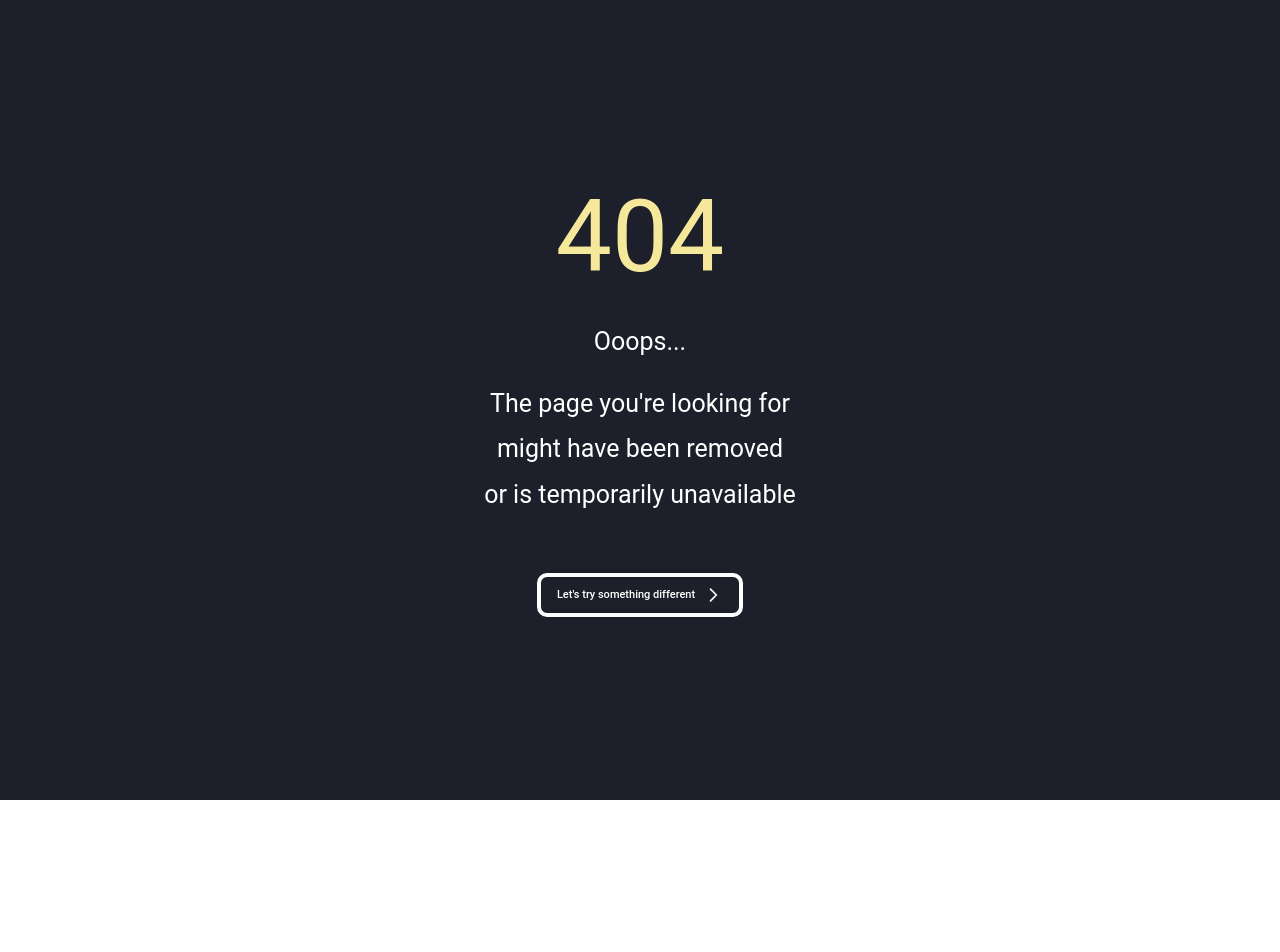
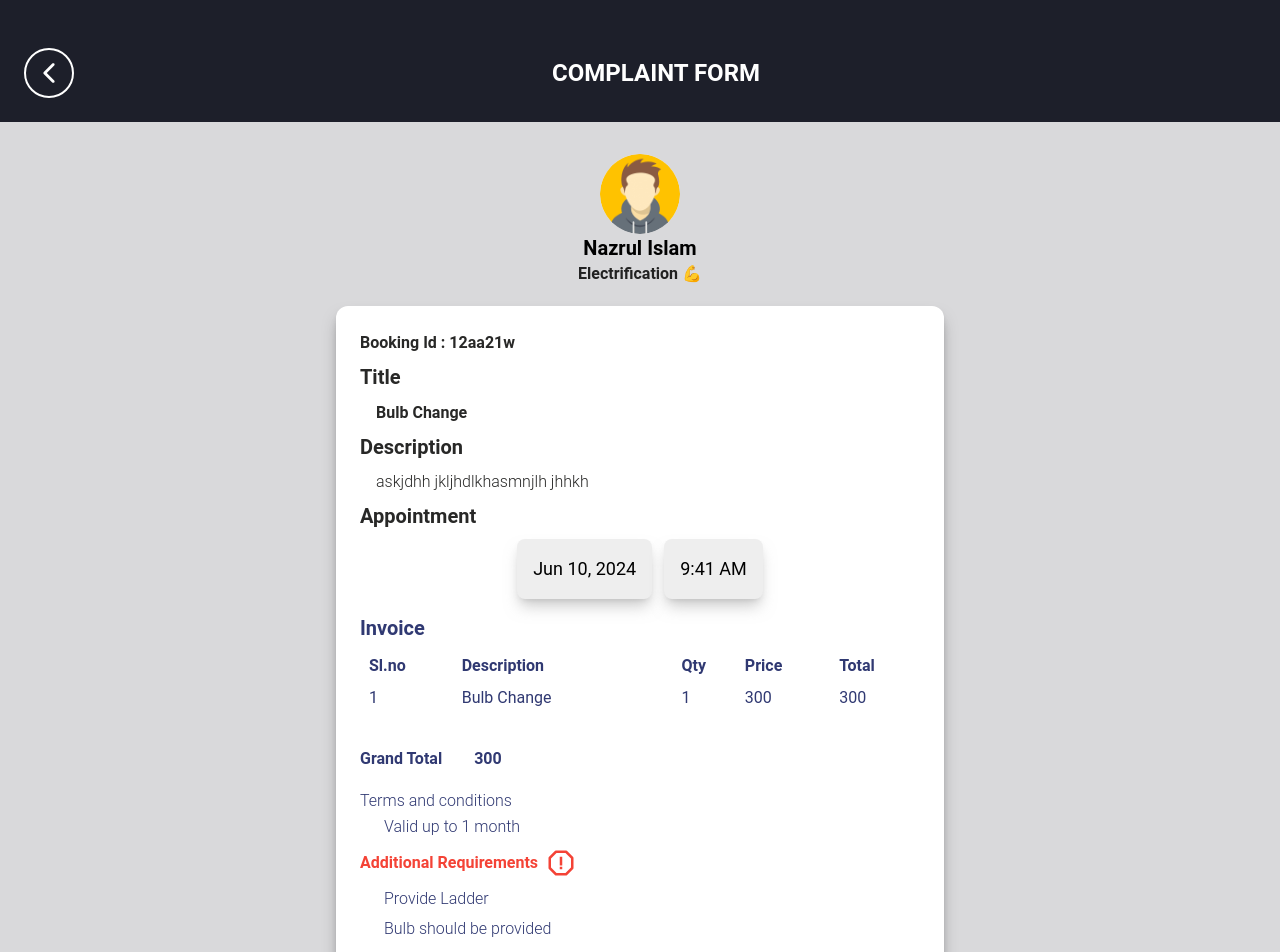
Before and after one commit to RJRYT/SC-MERN, a React (Vite) app in the folder client/: page /complaint in a window 1280 px wide. Before the commit this address had no page. Shown: the top 952 px of the page. Before the commit the page ends 800 px from the top, so only its background shows below. Built offline with nearby package versions, Linux system fonts and the light colour scheme.

Commit message:
complaint form

```diff
--- /dev/null
+++ b/client/src/pages/complaint/ComplaintForm.jsx
@@ -0,0 +1,87 @@
+import React from 'react';
+import img from '../../assets/images/men_icon_jpg.png';
+import { Card, CardBody, Typography } from '@material-tailwind/react'
+import { BiErrorAlt } from "react-icons/bi";
+
+const ComplaintForm = () => {
+  return (
+    <div className='flex flex-col justify-center items-center bg-gray-bg p-4 sm:p-8'>
+      <div className='flex flex-row sm:flex-col items-center w-full sm:justify-center'>
+        <img
+          src={img}
+          alt="Profile"
+          className="rounded-full w-16 h-16 sm:w-20 sm:h-20"
+        />
+        <div className="ml-4 sm:ml-0 text-left sm:text-center">
+          <h2 className="text-lg sm:text-xl font-semibold">Nazrul Islam</h2>
+          <p className="text-gray-900 font-semibold">Electrification 💪</p>
+        </div>
+      </div>
+      <Card className="w-full sm:w-1/2 mx-auto mt-5 shadow-lg shadow-gray-800/50">
+        <CardBody>
+          <Typography variant="h6" className="mb-2 text-appointment"> Booking Id : 12aa21w </Typography>
+          <Typography variant="h5" className="mb-2 text-appointment"> Title </Typography>
+          <Typography variant="h6" className="mb-2 ml-4 text-appointment"> Bulb Change </Typography>
+          <Typography variant="h5" className="mb-2 text-appointment"> Description </Typography>
+          <Typography variant="body2" className="mb-2 ml-4 text-appointment"> askjdhh jkljhdlkhasmnjlh jhhkh </Typography>
+          <Typography variant="h5" className="mb-2 text-appointment"> Appointment </Typography>
+          <div className="flex flex-row justify-center items-center gap-3 mb-4">
+            <button className="bg-gray-200 text-lg text-black p-4 rounded-lg shadow-lg shadow-gray-500/50">Jun 10, 2024</button>
+            <button className="bg-gray-200 text-lg text-black p-4 rounded-lg shadow-lg shadow-gray-500/50">9:41 AM</button>
+          </div>
+          <Typography variant="h5" className="mb-2 text-invoice"> Invoice </Typography>
+          <table className="w-full text-left ml-2 text-table">
+            <thead>
+              <tr>
+                <th className="py-1">Sl.no</th>
+                <th className="py-1">Description</th>
+                <th className="py-1">Qty</th>
+                <th className="py-1">Price</th>
+                <th className="py-1">Total</th>
+              </tr>
+            </thead>
+            <tbody>
+              <tr>
+                <td className="py-1">1</td>
+                <td className="py-1">Bulb Change</td>
+                <td className="py-1">1</td>
+                <td className="py-1">300</td>
+                <td className="py-1">300</td>
+              </tr>
+            </tbody>
+          </table>
+          <div className='flex gap-8'>
+            <Typography variant="h6" className="mt-8 text-table"> Grand Total</Typography>
+            <Typography variant="h6" className="mt-8 text-table"> 300 </Typography>
+          </div>
+          <Typography variant="body2" className="mt-4 text-table"> Terms and conditions </Typography>
+          <Typography variant="body2" className="mb-2 text-table ml-6"> Valid up to 1 month </Typography>
+          <Typography variant="h6" color="red" className="mb-2 flex items-center gap-2">
+            Additional Requirements
+            <BiErrorAlt className='text-3xl' />
+          </Typography>
+          <Typography variant="body2" className="mb-1 text-table ml-6"> Provide Ladder </Typography>
+          <Typography variant="body2" className="text-table ml-6"> Bulb should be provided </Typography>
+        </CardBody>
+      </Card>
+      <div className="flex flex-col  justify-center items-center gap-3 w-full sm:w-1/2 mt-6">
+        <button className="w-full rounded-full shadow-lg h-[60px] bg-primary text-white text-xl font-bold shadow-gray-800/50">
+          Service Status
+        </button>
+        <button className="w-full rounded-full shadow-lg h-[60px] bg-primary text-white text-xl font-bold shadow-gray-800/50">
+          Payment Status
+        </button>
+      </div>
+      <div className="flex flex-col gap-5 w-full sm:w-1/2 m-5">
+        <input type="text" className='w-full p-4 border border-gray-300 rounded-lg outline text-lg shadow-lg shadow-gray-800/50' placeholder='Title'/>
+        <textarea id="description" className="w-full p-4 border border-gray-300 rounded-lg outline text-lg shadow-lg shadow-gray-800/50" rows="7" placeholder="Description"></textarea>
+        <input type="file" accept="image/*,video/*" className='w-full p-4 border border-gray-300 rounded-lg outline text-lg shadow-lg shadow-gray-800/50 bg-white' placeholder='Images and Videos'/>
+      </div>
+      <button className="w-full sm:w-1/2 mt-3 rounded-full shadow-lg flex items-center justify-center h-[60px] bg-conform text-white text-xl font-bold shadow-gray-800/50">
+        Conform Complaint
+      </button>
+    </div>
+  );
+};
+
+export default ComplaintForm;
--- /dev/null
+++ b/client/src/pages/complaint/ComplaintHeader.jsx
@@ -0,0 +1,17 @@
+import React from 'react';
+import { IoIosArrowBack } from 'react-icons/io';
+
+function ComplaintHeader() {
+  return (
+    <div className='bg-dark-purple text-white flex items-center justify-between p-6 pt-12 relative '>
+      <button className='rounded-full border-2 border-white flex justify-center items-center p-2'>
+        <IoIosArrowBack className="text-white text-3xl sm-only:text-2xl" />
+      </button>
+      <h6 className='font-bold text-xl sm:text-2xl absolute left-1/2 transform -translate-x-1/2 whitespace-nowrap mobile-320:ml-4'>
+        COMPLAINT FORM
+      </h6>
+    </div>
+  );
+}
+
+export default ComplaintHeader;
--- /dev/null
+++ b/client/src/pages/complaint/complaint.jsx
@@ -0,0 +1,14 @@
+import React from 'react'
+import ComplaintHeader from './ComplaintHeader'
+import ComplaintForm from './ComplaintForm'
+
+const complaint = () => {
+  return (
+    <div>
+      <ComplaintHeader/>
+      <ComplaintForm/>
+    </div>
+  )
+}
+
+export default complaint
--- a/client/src/routes/Router.jsx
+++ b/client/src/routes/Router.jsx
@@ -23,6 +23,7 @@ const CongratulationsPage = lazy(() =>
 import ErrorElement from "../pages/common/ErrorElement";
 import ErrorBoundary from "../pages/common/ErrorBoundary";
 import LoadingSpinner from "../components/common/LoadingSpinner";
+import Complaint from "../pages/complaint/complaint";
 
 const router = createBrowserRouter([
   {
@@ -178,6 +179,17 @@ const router = createBrowserRouter([
       </ErrorBoundary>
     ),
   },
+  {
+    path: "complaint",
+    element: (
+      <ErrorBoundary>
+        <Suspense fallback={<LoadingSpinner />}>
+          <Complaint/>
+        </Suspense>
+      </ErrorBoundary>
+    ),
+    errorElement: <ErrorElement />,
+  },
 ]);
 
 export default function Router() {
--- a/client/tailwind.config.js
+++ b/client/tailwind.config.js
@@ -17,6 +17,10 @@ module.exports = withMT({
         'custom-dark-purple': '#1d1f2a',
           "dark-purple": "#1d1f2a",
         "gray-bg":"#d9d9db",
+        "invoice":"#303972",
+        "table":"#303972",
+        "appointment":"#282827",
+        "conform":"#670200",
       },
         boxShadow: {
         'custom-dark': '0 4px 8px rgba(0, 0, 0, 0.5)',
```
Also changed, not shown: client/src/assets/images/men_icon_jpg.png (added).
